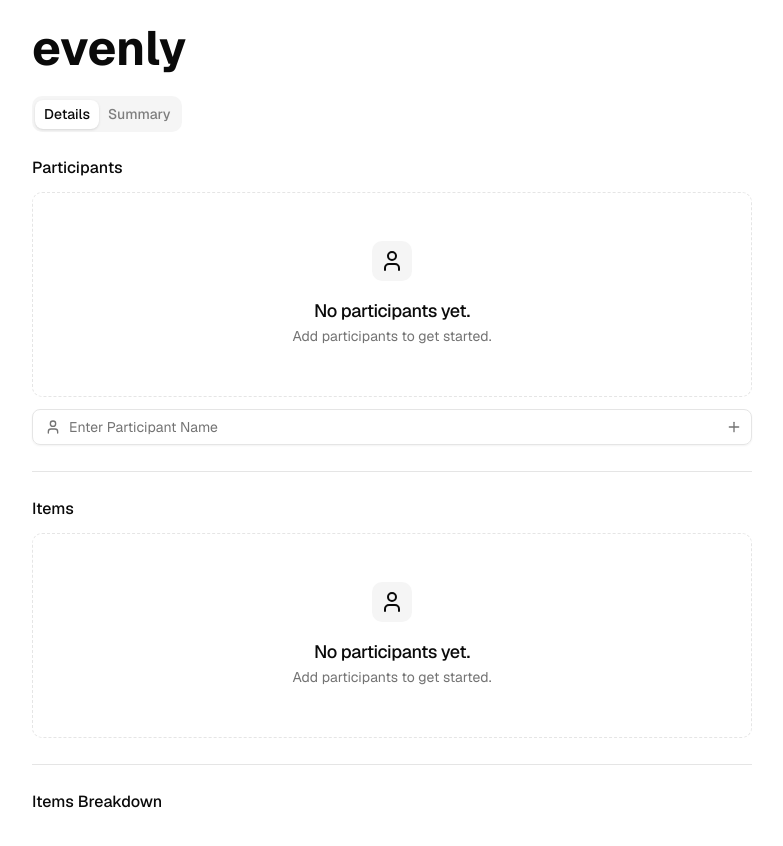
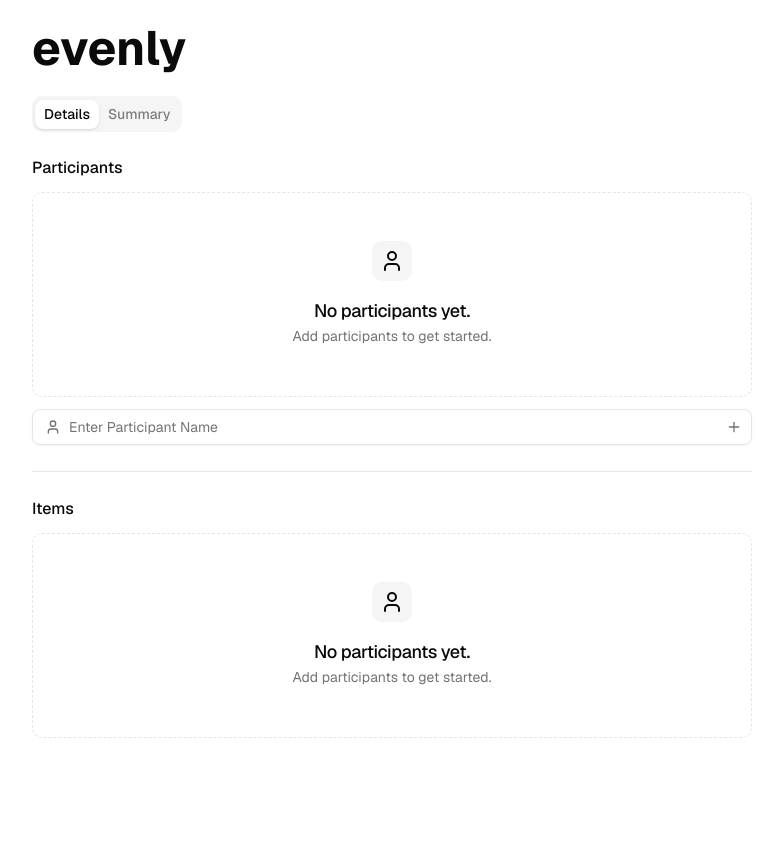
Before and after one commit to clakr/evenly, a React (Vite) app: page / in a window 1280 px wide. Shown: the top 846 px of the page, without its empty margins (248-1031 px from the left). After the commit the page ends 800 px from the top, so only its background shows below. Built offline with nearby package versions, Linux system fonts and the light colour scheme.

Commit message:
fix(items): conditionally render ItemsBreakdownForm based on items length

```diff
--- a/src/App.tsx
+++ b/src/App.tsx
@@ -48,8 +48,12 @@ function App() {
 						<ParticipantsForm form={form} />
 						<FieldSeparator />
 						<ItemsForm form={form} />
-						<FieldSeparator />
-						<ItemsBreakdownForm form={form} />
+						{items.length > 0 ? (
+							<>
+								<FieldSeparator />
+								<ItemsBreakdownForm form={form} />
+							</>
+						) : null}
 					</TabsContent>
 					<TabsContent
 						value="summary"
```
